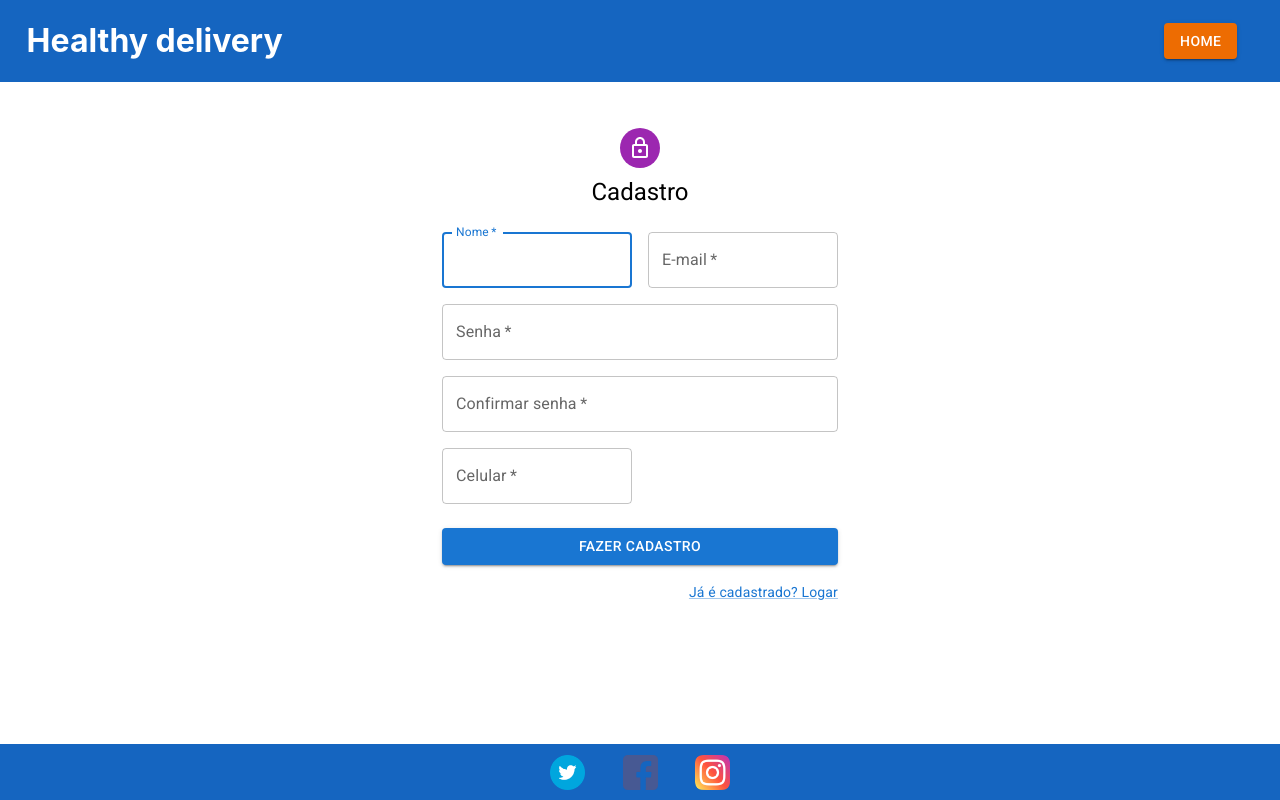
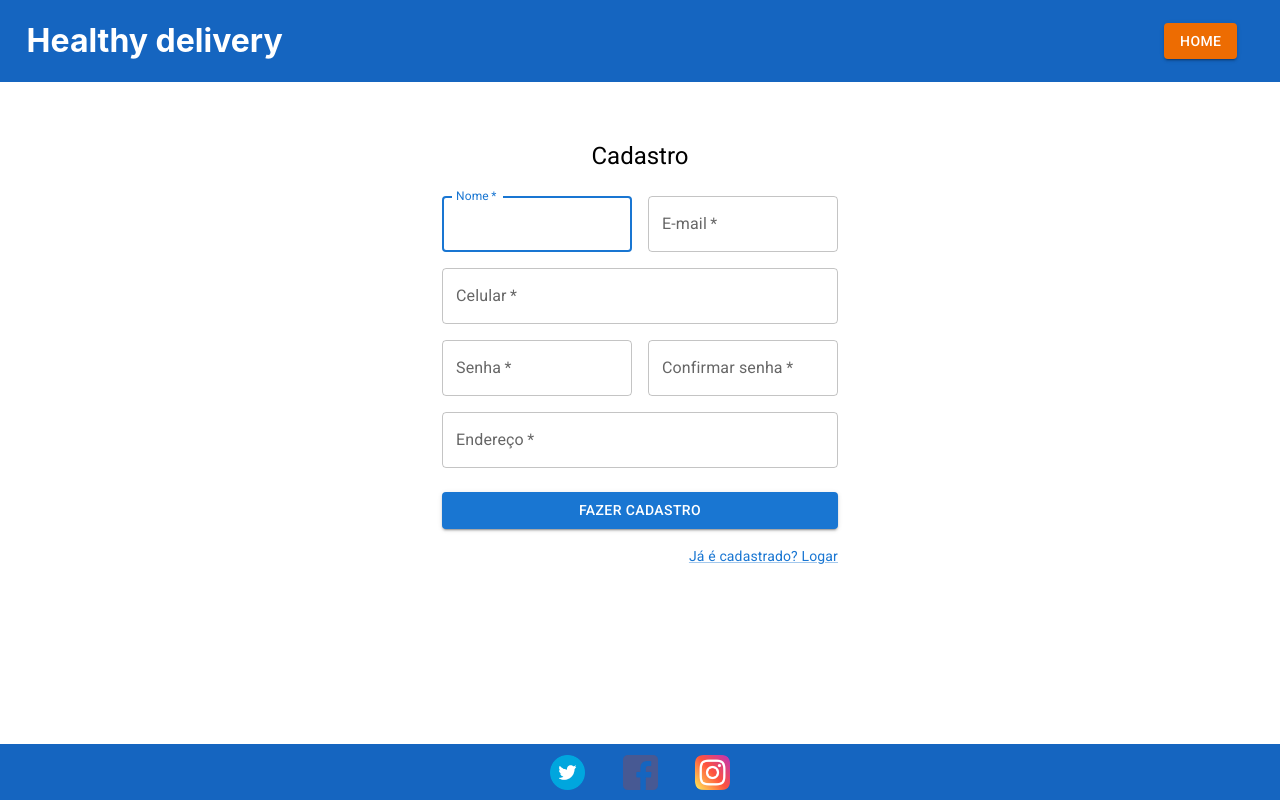
Before and after one commit to ICEI-PUC-Minas-PMV-ADS/pmv-ads-2023-1-e2-proj-int-t1-pmv-ads-2023-1-e2-proj-int-t1-dlv, a React (Create React App) app in the folder src/front-end/healthy-delivery/: page /signup in a window 1280 px wide. Built offline with nearby package versions, Linux system fonts and the light colour scheme.

Commit message:
ajuste dos formularios de login ede cadastro

```diff
--- a/src/front-end/healthy-delivery/src/pages/Login/index.js
+++ b/src/front-end/healthy-delivery/src/pages/Login/index.js
@@ -1,11 +1,9 @@
 import * as React from 'react';
-import Avatar from '@mui/material/Avatar';
 import Button from '@mui/material/Button';
 import TextField from '@mui/material/TextField';
 import Link from '@mui/material/Link';
 import Grid from '@mui/material/Grid';
 import Box from '@mui/material/Box';
-import LockOutlinedIcon from '@mui/icons-material/LockOutlined';
 import Typography from '@mui/material/Typography';
 import Container from '@mui/material/Container';
 import { useForm } from 'react-hook-form'
@@ -40,7 +38,7 @@ const Login = () => {
       <LoginStyle>
 
         <NavBar type='login'/>
-        <Container component="main" maxWidth="xs">
+        <Container component="main" maxWidth="xs" sx={{position:"relative", top:"25px"}}>
           <Box
             sx={{
               marginTop: 8,
@@ -50,9 +48,6 @@ const Login = () => {
               height: '69vh'
             }}
           >
-            <Avatar sx={{ m: 1, bgcolor: 'secondary.main' }}>
-              <LockOutlinedIcon />
-            </Avatar>
             <Typography component="h1" variant="h5">
               Login
             </Typography>
--- a/src/front-end/healthy-delivery/src/pages/Signup/index.js
+++ b/src/front-end/healthy-delivery/src/pages/Signup/index.js
@@ -1,12 +1,9 @@
 import * as React from 'react';
-import { useContext } from 'react';
-import Avatar from '@mui/material/Avatar';
 import Button from '@mui/material/Button';
 import TextField from '@mui/material/TextField';
 import Link from '@mui/material/Link';
 import Grid from '@mui/material/Grid';
 import Box from '@mui/material/Box';
-import LockOutlinedIcon from '@mui/icons-material/LockOutlined';
 import Typography from '@mui/material/Typography';
 import Container from '@mui/material/Container';
 import { useForm } from 'react-hook-form';
@@ -32,7 +29,7 @@ const handleForm = async (data) => {
   return (
        <SignupStyle>
             <NavBar type='signup'/>
-            <Container component="main" maxWidth="xs">
+            <Container component="main" maxWidth="xs" sx={{ position: "relative", top: "20px"}}>
                 <Box
                     sx={{
                         display: 'flex',
@@ -41,9 +38,6 @@ const handleForm = async (data) => {
                         height:'78vh',
                     }}
                 >
-                <Avatar sx={{ m: 1, bgcolor: 'secondary.main' }}>
-                    <LockOutlinedIcon />
-                </Avatar>
                     <Typography component="h1" variant="h5">
                         Cadastro
                     </Typography>
@@ -76,7 +70,22 @@ const handleForm = async (data) => {
                                 helperText={errors.email?.message}
                                 />
                             </Grid>
+
                             <Grid item xs={12}>
+                                <TextField
+                                required
+                                fullWidth
+                                id="celular"
+                                label="Celular"
+                                name="celular"
+                                autoComplete="celular"
+                                {...register('celular')}
+                                error={!!errors.celular}
+                                helperText={errors.celular?.message}
+                                />
+                            </Grid>
+
+                            <Grid item xs={12} sm={6}>
                                 <TextField
                                 required
                                 fullWidth
@@ -90,7 +99,7 @@ const handleForm = async (data) => {
                                 helperText={errors.senha?.message}
                                 />
                             </Grid>
-                        <Grid item xs={12}>
+                            <Grid item xs={12} sm={6}>
                                 <TextField
                                 required
                                 fullWidth
@@ -103,17 +112,17 @@ const handleForm = async (data) => {
                                 helperText={errors.confirm_password?.message}
                                 />
                             </Grid>
-                        <Grid item xs={12} sm={6}>
+                            <Grid item xs={12}>
                                 <TextField
                                 required
                                 fullWidth
-                            id="celular"
-                            label="Celular"
-                            name="celular"
-                            autoComplete="celular"
-                            {...register('celular')}
-                            error={!!errors.celular}
-                            helperText={errors.celular?.message}
+                                id="address"
+                                label="Endereço"
+                                name="address"
+                                autoComplete="Endereço"
+                                {...register('address')}
+                                error={!!errors.address}
+                                helperText={errors.address?.message}
                                 />
                             </Grid>
                         </Grid>
--- a/src/front-end/healthy-delivery/src/services/schema.js
+++ b/src/front-end/healthy-delivery/src/services/schema.js
@@ -9,7 +9,9 @@ const schemas = {
         nome: yup.string().required('Campo obrigatório'),
         email: yup.string().email('E-mail inválido*').required('Campo obrigatório'),
         senha: yup.string().required('Campo obrigatório').min(6, "Mínimo de 6 dígitos"),
-        confirm_password: yup.string().required("Você deve confirmar sua senha!").oneOf([yup.ref("senha")], "Senha não confere com a senha criada acima!")
+        confirm_password: yup.string().required("confirme sua senha!").oneOf([yup.ref("senha")], "Senha não confere com a senha criada acima!"),
+        celular: yup.string().required('Campo obrigatório'),
+        address: yup.string().required('Campo obrigatório')
     }),
 }
 
```
Lines whose indentation alone changed are shown as unchanged.
